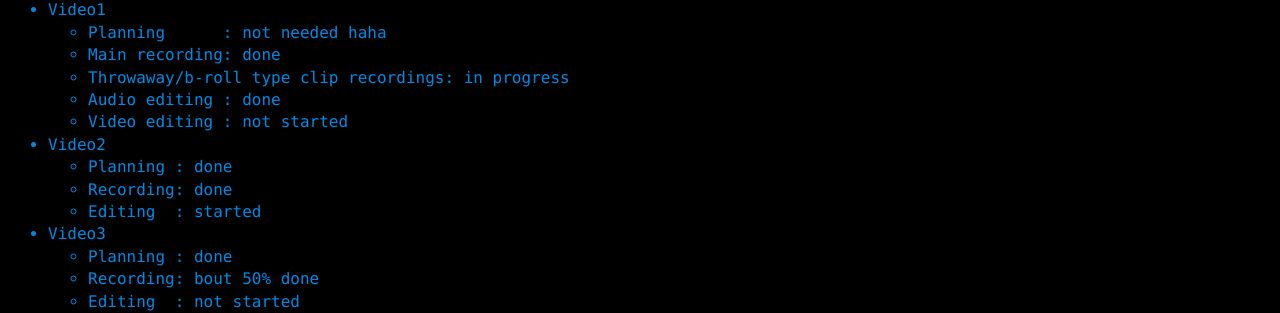
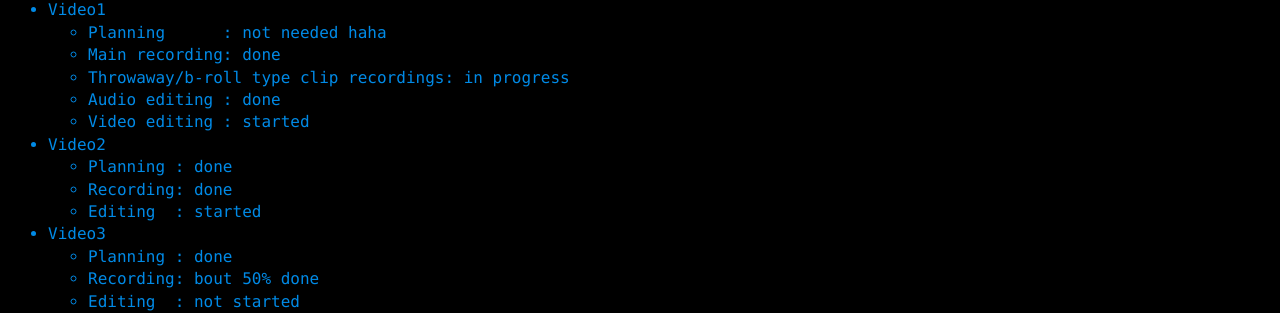
Before and after one commit to a-erfan-aa/a-erfan-aa.github.io, a Jekyll site: the page built from things-i-make/videos.html, in a window 1280 px wide. Shown: the part 546-859 px from the top of the page. Built offline with Jekyll 4.4.1, drawn with Linux system fonts in a browser that asks for light colours.

Commit message:
Update status of Video1 in videos.html

```diff
--- a/things-i-make/videos.html
+++ b/things-i-make/videos.html
@@ -31,7 +31,7 @@ lastChanged: 2021/09/01
 				<li>Main recording: 								done</li>
 				<li>Throwaway/b-roll type clip recordings: 			in progress</li>
 				<li>Audio editing&nbsp;: 							done</li>
-				<li>Video editing&nbsp;: 							not started</li>
+				<li>Video editing&nbsp;: 							started</li>
 			</ul>
 		</li>
 		<li>Video2
```
